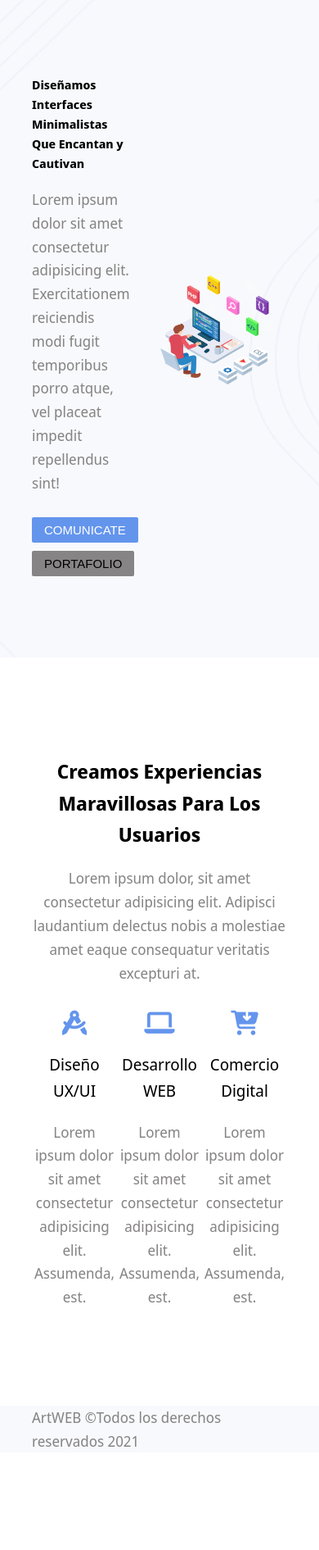
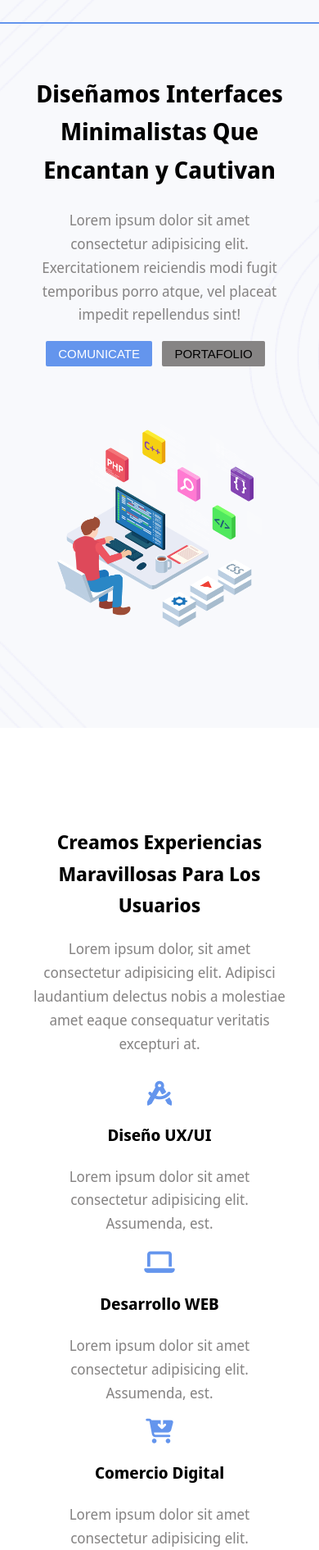
Before and after one commit to Josecarlos61/web-sass, a plain HTML site: page index.html in a window 390 px wide. Shown: the part 109-2000 px from the top of the page at 82% size. Before the commit the page ends 1881 px from the top, so only its background shows below. Drawn offline with Linux system fonts and the light colour scheme; files whose address does not match are found by name.

Commit message:
terminados los archivos

```diff
--- a/scss/_global.scss
+++ b/scss/_global.scss
@@ -52,7 +52,7 @@ nav,
 // variables
 
 $font-p: 1.8rem;
-$font-h1: 2.1.0rem;
+$font-h1: 2.9rem;
 $font-h2: 2.4rem;
 $font-h3: 2.0rem;
 
@@ -61,9 +61,9 @@ p {
     color: rgb(134, 132, 132);
 }
 
-h1 {
-    font-size: $font-h1;
-}
+// h1 {
+//     font-size: $font-h1;
+// }
 
 h2 {
     font-size: $font-h2;
@@ -71,7 +71,7 @@ h2 {
 
 h3 {
     font-size: $font-h3;
-    font-weight: lighter;
+    font-weight: bold;
 
 }
 
@@ -99,9 +99,9 @@ h3 {
 
 // Uso de Mixins en sass
 
-@mixin caja-flex($primcipal, $cruzado, $wrap) {
+@mixin caja-flex($principal, $cruzado, $wrap) {
     display: flex;
-    justify-content: $primcipal;
+    justify-content: $principal;
     align-items: $cruzado;
     flex-wrap: $wrap;
 }
--- a/scss/_medios.scss
+++ b/scss/_medios.scss
@@ -0,0 +1,47 @@
+// Pantallas Extra ancha
+
+@media (min-width: 1400px) {
+
+    nav,
+    .servicios,
+    .footer-content,
+    .presentacion {
+        width: 60%;
+        margin: auto;
+    }
+}
+
+// Pntallas Medianas
+
+@media (max-width: 992px) {
+
+    .presentacion,
+    .tipo-servicios {
+        flex-direction: column;
+    }
+
+    .presentacion div {
+        text-align: center;
+        margin-bottom: 30px;
+    }
+
+    nav {
+
+        padding-top: 20px;
+        padding-bottom: 20px;
+    }
+}
+
+// Pantallas pequeñas
+
+@media (max-width: 420px) {
+    .presentacion div {
+        text-align: center;
+        margin-bottom: 30px;
+
+        h1,
+        p {
+            padding: 0;
+        }
+    }
+}
--- a/scss/main.scss
+++ b/scss/main.scss
@@ -1,4 +1,5 @@
 @import 'global';
+
 
 .logo {
     width: 100px;
@@ -10,6 +11,7 @@ header {
     top: 0;
     border-top: 30px solid rgb(52, 53, 51);
     width: 100%;
+    border-bottom: 2px solid #6495ed;
 
 }
 
@@ -17,6 +19,7 @@ header {
     background-color: #fff;
     padding-top: 100px;
     padding-bottom: 100px;
+
 }
 
 
@@ -69,13 +72,26 @@ nav {
     }
 
     .tipo-servicios {
-        @include caja-flex(center, center, nowrap);
+
 
         i {
             font-size: 30px;
             color: #6495ed;
         }
 
-
     }
 }
+
+footer {
+    min-height: 80px;
+    background-color: rgb(52, 53, 51);
+    margin-top: 0;
+
+    .footer-content {
+        text-align: center;
+        padding-top: 30px;
+        padding-bottom: 30px;
+    }
+}
+
+@import 'medios';
```
Also changed, not shown: dist/css/main.css, scss/_global.css, scss/_medios.css (added), scss/main.css, 1 other file.
